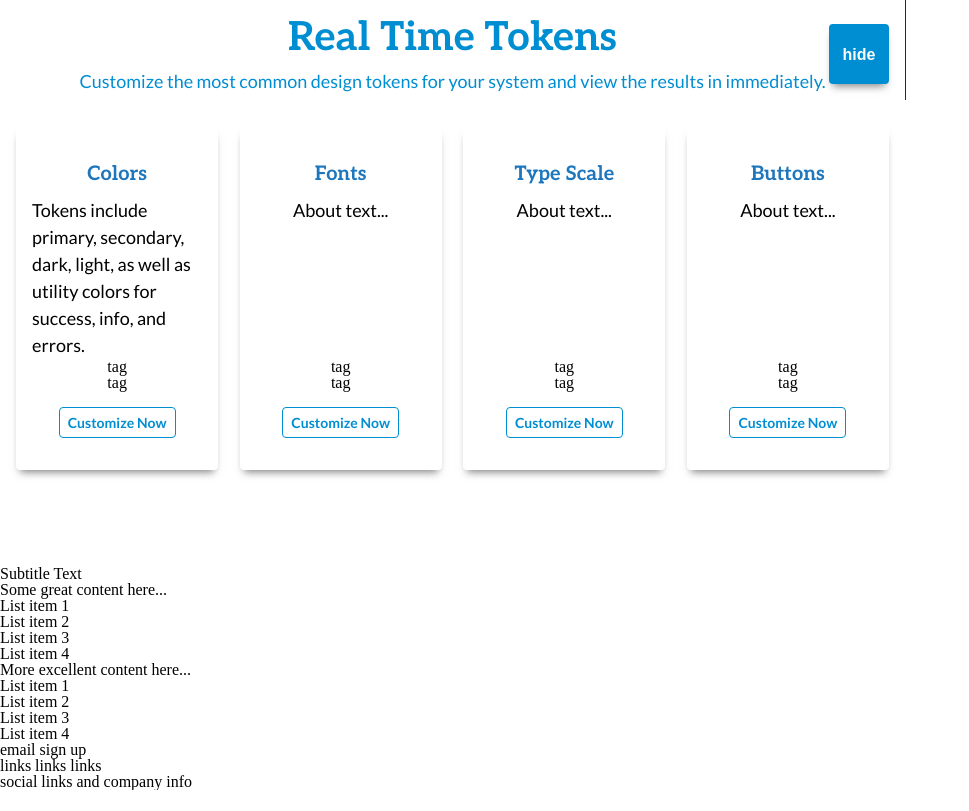
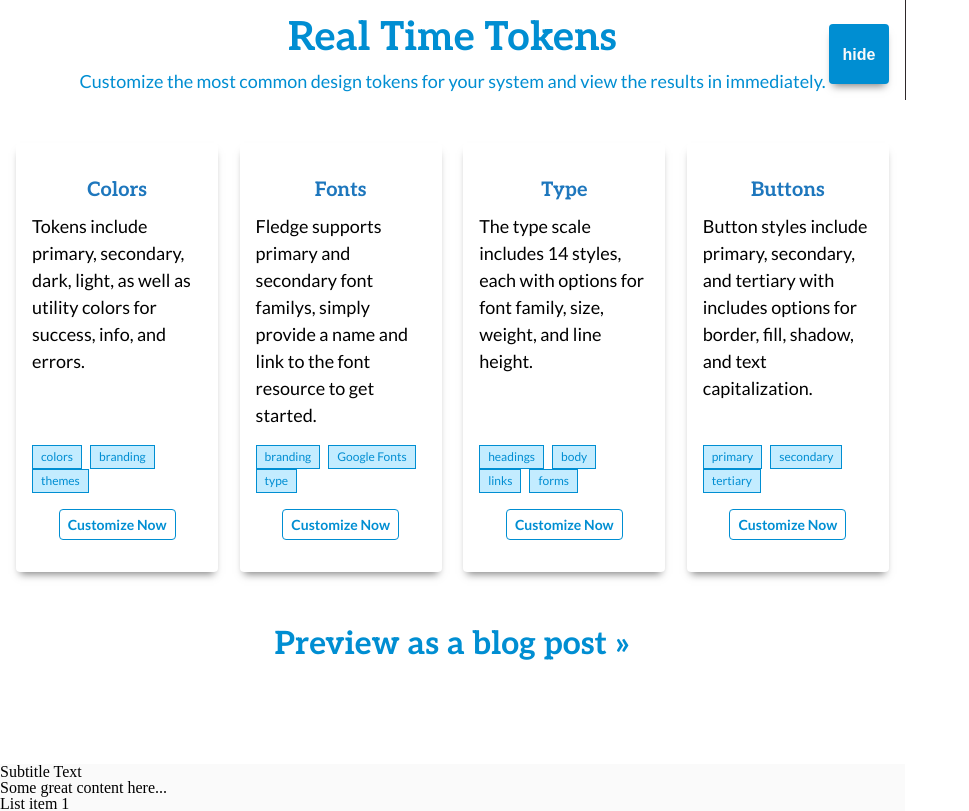
Before and after one commit to brendanbax/fledge, a Vue app: page / in a window 1280 px wide. Shown: the part 700-1511 px from the top of the page, without its empty margins (0-969 px from the left). Before the commit the page ends 1490 px from the top, so only its background shows below. Built offline with nearby package versions, Linux system fonts and the light colour scheme.

Commit message:
wraps card section styles

```diff
--- a/src/components/Demo.vue
+++ b/src/components/Demo.vue
@@ -8,7 +8,7 @@
           <p class="text-light text-body">Kickstart your design system with this simple token and class builder.</p>
         </div>
         <div>
-          <button class="btn-primary bg-light text-primary">Download CSS</button>
+          <button class="btn-primary bg-light text-primary mt-1">Download CSS</button>
         </div>
       </div>
     </div>
@@ -34,7 +34,7 @@
           <p class="text-body text-light mt-1 mb-1">Experiment and iterate through your design token ideas without expensive design software or needing to write a single line of code.</p>
           <button class="btn-primary bg-light text-primary mt-1" @click="emitEvent('getstarted')">Get Started</button>
         </div>
-        <div id="demo-container">
+        <div id="demo-container" class="mt-3">
           <svg width="100%" height="100%" viewBox="0 0 356 200" version="1.1" xmlns="http://www.w3.org/2000/svg" xmlns:xlink="http://www.w3.org/1999/xlink">
             <g id="Page-1">
               <g id="Group-2">
@@ -66,40 +66,54 @@
       <div class="max-1200" :class="computedClass">
         <h2 class="text-h2 text-center text-primary">Real Time Tokens</h2>
         <p class="text-body text-center text-primary">Customize the most common design tokens for your system and view the results in immediately.</p>
-        <div class="card-row">
+        <div class="card-row mt-3">
           <div class="card demo-card">
             <h3 class="text-h5 text-secondary">Colors</h3>
             <p class="text-body">Tokens include primary, secondary, dark, light, as well as utility colors for success, info, and errors.</p>
-            <span>tag</span>
-            <span>tag</span>
+            <div class="flex-wrap mt-1">
+              <span class="demo-tag text-caption text-primary">colors</span>
+              <span class="demo-tag text-caption text-primary">branding</span>
+              <span class="demo-tag text-caption text-primary">themes</span>
+            </div>
             <button class="block mt-1 btn-secondary btn-small" @click="emitEvent('colors')">Customize Now</button>
           </div>
           <div class="card demo-card">
             <h3 class="text-h5 text-secondary">Fonts</h3>
-            <p class="text-body">About text...</p>
-            <span>tag</span>
-            <span>tag</span>
+            <p class="text-body">Fledge supports primary and secondary font familys, simply provide a name and link to the font resource to get started.</p>
+            <div class="flex-wrap mt-1">
+              <span class="demo-tag text-caption text-primary">branding</span>
+              <span class="demo-tag text-caption text-primary">Google Fonts</span>
+              <span class="demo-tag text-caption text-primary">type</span>
+            </div>
             <button class="block mt-1 btn-secondary btn-small" @click="emitEvent('fonts')">Customize Now</button>
           </div>
           <div class="card demo-card">
-            <h3 class="text-h5 text-secondary">Type Scale</h3>
-            <p class="text-body">About text...</p>
-            <span>tag</span>
-            <span>tag</span>
+            <h3 class="text-h5 text-secondary">Type</h3>
+            <p class="text-body">The type scale includes 14 styles, each with options for font family, size, weight, and line height.</p>
+            <div class="flex-wrap mt-1">
+              <span class="demo-tag text-caption text-primary">headings</span>
+              <span class="demo-tag text-caption text-primary">body</span>
+              <span class="demo-tag text-caption text-primary">links</span>
+              <span class="demo-tag text-caption text-primary">forms</span>
+            </div>
             <button class="block mt-1 btn-secondary btn-small" @click="emitEvent('type')">Customize Now</button>
           </div>
           <div class="card demo-card">
             <h3 class="text-h5 text-secondary">Buttons</h3>
-            <p class="text-body">About text...</p>
-            <span>tag</span>
-            <span>tag</span>
+            <p class="text-body">Button styles include primary, secondary, and tertiary with includes options for border, fill, shadow, and text capitalization.</p>
+            <div class="flex-wrap mt-1">
+              <span class="demo-tag text-caption text-primary">primary</span>
+              <span class="demo-tag text-caption text-primary">secondary</span>
+              <span class="demo-tag text-caption text-primary">tertiary</span>
+            </div>
             <button class="block mt-1 btn-secondary btn-small" @click="emitEvent('buttons')">Customize Now</button>
           </div>
         </div>
+        <h3 class="text-center mt-3"><a class="text-h3 text-primary">Preview as a blog post &#187;</a></h3>
       </div>
     </section>
     <!-- Text Section -->
-    <section>
+    <section class="bg-light">
       <h2>Subtitle Text</h2>
       <p>Some great content here...</p>
       <ul>
@@ -192,9 +206,6 @@ export default {
     flex-direction: column;
     text-align: center;
   }
-  .banner button {
-    margin-top: 1rem;
-  }
 }
 .nav-container {
   display: flex;
@@ -223,7 +234,6 @@ export default {
 /* SVG Illustration */
 #demo-container {
   width: 100%;
-  margin-top: 3rem;
   margin-left: 2rem;
 }
 svg {
@@ -250,7 +260,6 @@ svg {
   display: flex;
   flex-wrap: wrap;
   justify-content: space-between;
-  margin-top: 2rem;
 }
 .demo-card {
   flex-basis: calc(25% - 1rem);
@@ -266,4 +275,26 @@ svg {
   flex-grow: 1;
   margin-top: .5rem;
 }
+.demo-tag {
+  position: relative;
+  border: var(--border-width) solid var(--color-primary);
+  border-radius: var(--global-radius);
+  padding: .125rem .5rem;
+  z-index: 1;
+}
+.demo-tag::before {
+  content: '';
+  position: absolute;
+  left: 0;
+  right: 0;
+  top: 0;
+  bottom: 0;
+  background: var(--color-primary-light);
+  border-radius: var(--global-radius);
+  opacity: 0.25;
+  z-index: -1;
+}
+.demo-tag:not(:last-child) {
+  margin-right: .5rem;
+}
 </style>
```
